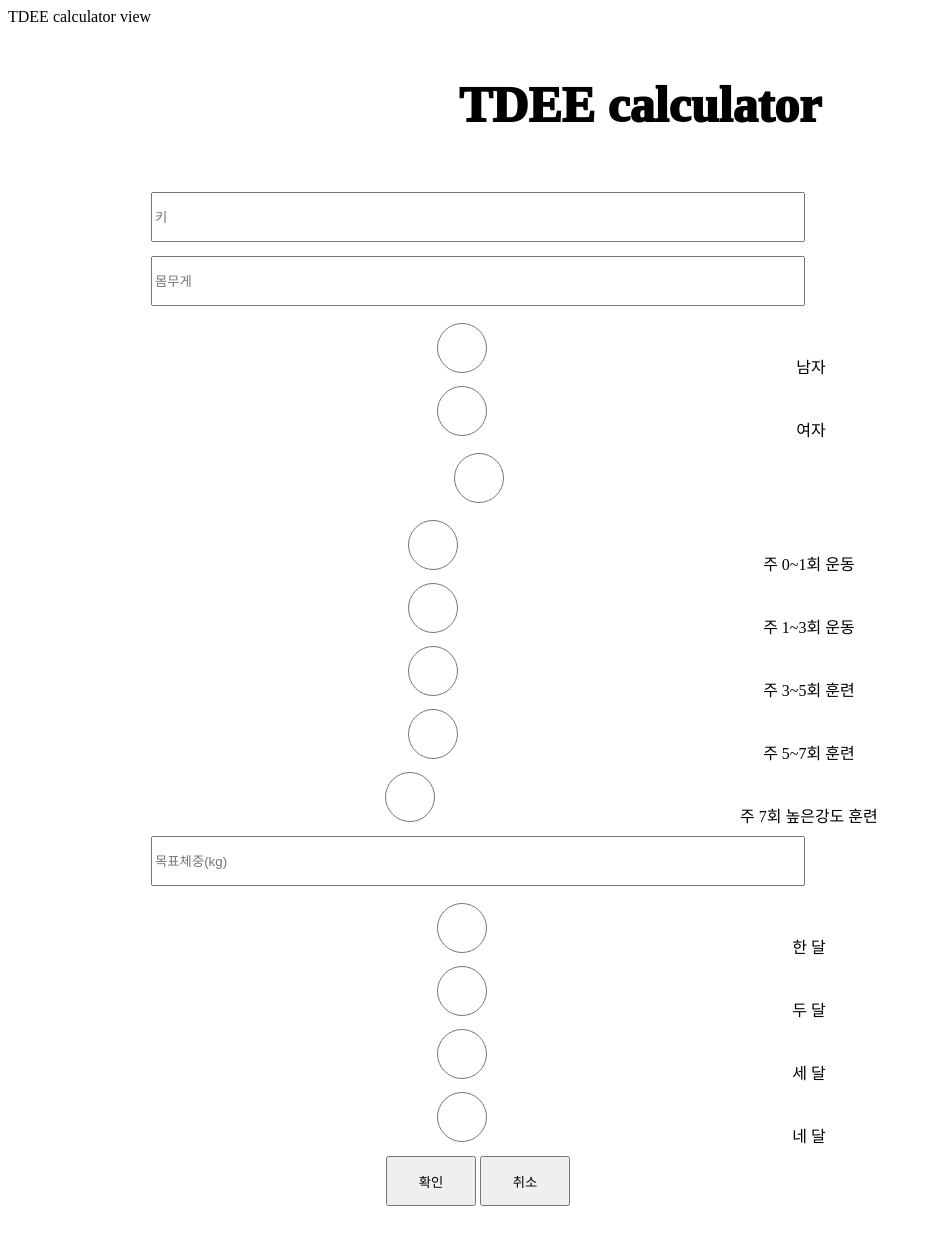
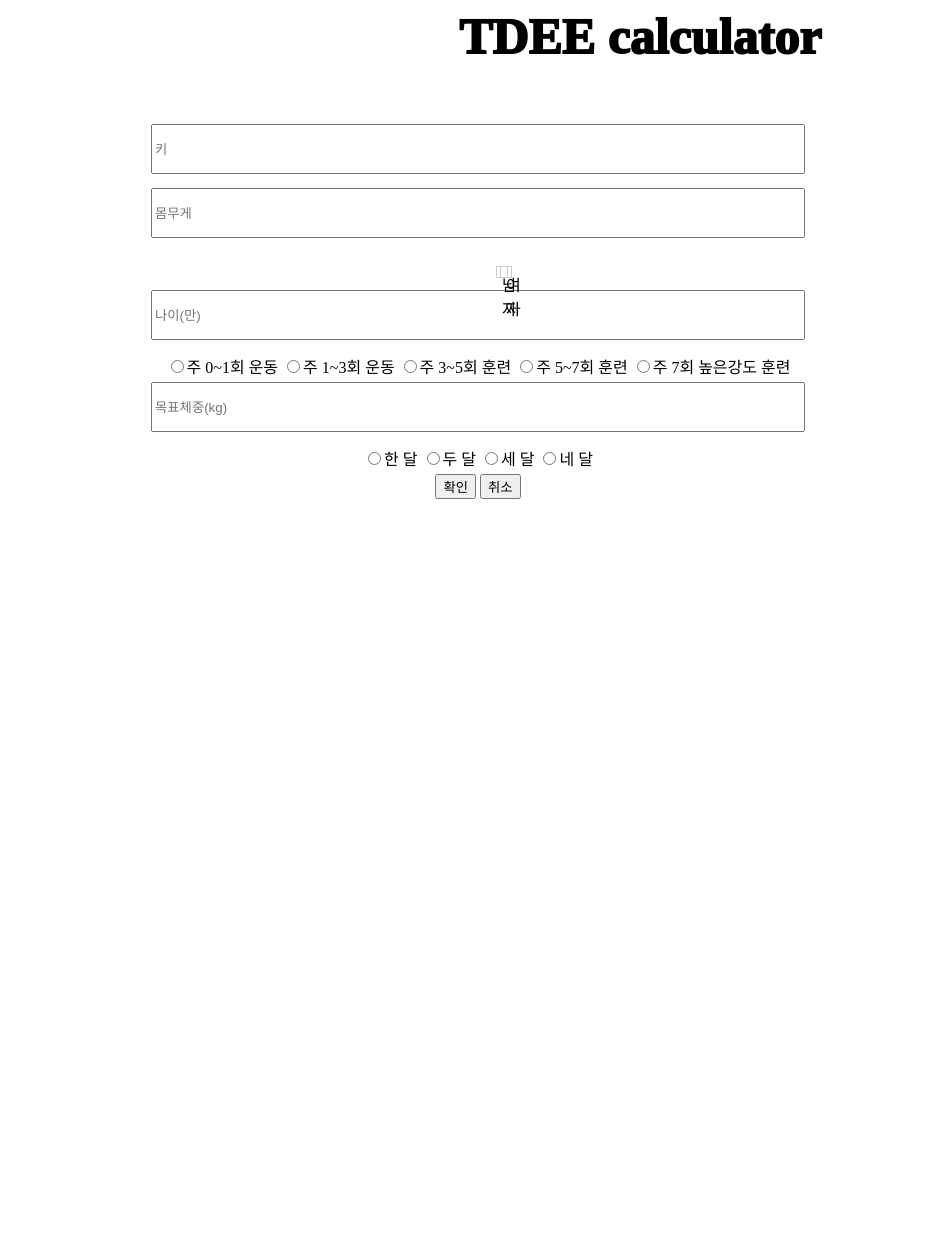
Before and after one commit to j03y14/flagtag, a PHP site: page /view/TDEEcal.php in a window 1280 px wide. Shown: the whole page, without its empty margins (0-932 px from the left). After the commit the page ends 499 px from the top, so only its background shows below. Run offline with PHP 8.4, Linux system fonts and the light colour scheme.

Commit message:
tdee calulator 결과 맞게 나오게 함 css 바꿈

```diff
--- /dev/null
+++ b/css/TDEEcal.css
@@ -0,0 +1,52 @@
+tr{
+  text-align: center;
+
+}
+
+p{
+  text-align: center;
+  font-weight: 1000;
+  font-size: 50px;
+}
+
+.intClass{
+  width: 70%;
+  height: 50px;
+  display: inline-block;
+  margin-bottom: 10px;
+}
+
+.labelClass{
+  font-weight: 700;
+  font-size: 25px;
+}
+
+#sex>ul{
+
+}
+#sex>li{
+  display: inline-block;
+  position:relative;
+}
+#sex input, #sex label{
+  display: block;
+  position:absolute;
+  top:0;
+  left:0;
+  right:0;
+  bottom:0;
+  width: 30%;
+}
+#sex input[type="radio"] {
+    opacity:0.011;
+    z-index:100;
+}
+#sex input[type="radio"]:checked + label {
+    background:grey;
+}
+#sex label {
+     padding:5px;
+     border:1px solid #CCC;
+     cursor:pointer;
+     z-index:90;
+}
--- a/css/join.css
+++ b/css/join.css
@@ -1,6 +1,5 @@
 tr{
   text-align: center;
-
 }
 input{
   width: 70%;
--- a/index.php
+++ b/index.php
@@ -23,7 +23,7 @@
   <link rel="stylesheet" href="/css/header.css">
   <link rel="stylesheet" href="/css/loginHeader.css">
   <link rel="stylesheet" href="/css/mainFrame.css">
-  <link rel="stylesheet" href="/css/join.css">
+
 
   <link href="https://fonts.googleapis.com/css?family=Nanum+Brush+Script&amp;subset=korean" rel="stylesheet">
   <style media="screen">
--- a/model/dbConnect.php
+++ b/model/dbConnect.php
@@ -1,3 +1,3 @@
 <?php
-  $flagtagdb = mysqli_connect("localhost", "flagtag", "john6549", "flagtag");
+  $flagtagdb = mysqli_connect("localhost", "root", "jy1284", "flagtag");
  ?>
--- a/model/join.php
+++ b/model/join.php
@@ -86,7 +86,7 @@
     ".$ONERM_deadlift;
     echo mysqli_error($flagtagdb);
   } else {
-    echo '<meta charset="utf-8"> 성공했습니다. <a href="/index.php">돌아가기</a>'
+    echo '<meta charset="utf-8"> 성공했습니다. <a href="/index.php">돌아가기</a>';
 
   }
  ?>
--- a/view/TDEEcal.php
+++ b/view/TDEEcal.php
@@ -1,29 +1,6 @@
-TDEE calculator view
-
-
-<HEAD><meta charset="utf-8">
-  <TITLE>join</TITLE>
-
-  <style>
-    tr{
-      text-align: center;
-
-    }
-    input{
-      width: 70%;
-      height: 50px;
-      display: inline-block;
-      margin-bottom: 10px;
-    }
-    .button{
-      width:90px;
-    }
-    p{
-      text-align: center;
-      font-weight: 1000;
-      font-size: 50px;
-    }
-  </style>
+<HEAD>
+  <meta charset="utf-8">
+  <link rel="stylesheet" href="/css/TDEEcal.css">
 </HEAD>
 
 <body>
@@ -32,26 +9,34 @@
      <table width="940" style="padding:5px 0 5px 0; ">
        <tr>
          <td>
-            <input type="int" placeholder ="키" name="calculator_height">
+            <input class="intClass" type="int" placeholder ="키" name="calculator_height">
          </td>
        </tr>
 
        <tr>
          <td>
-           <input type="int" placeholder ="몸무게" name="calculator_weight">
+           <input class="intClass" type="int" placeholder ="몸무게" name="calculator_weight">
          </td>
        </tr>
 
        <tr>
          <td>
-           <input type="radio" name="calculator_sex" value="male"> 남자
-           <input type="radio" name="calculator_sex" value="female"> 여자
+           <ul id="sex">
+             <li>
+               <input type="radio" id="calculator_sex_male"name="calculator_sex" value="male">
+               <label for="calculator_sex_male">남자</label>
+             </li>
+             <li>
+               <input type="radio" id="calculator_sex_female"name="calculator_sex" value="female">
+               <label for="calculator_sex_female">여자</label>
+             </li>
+           </ul>
          </td>
        </tr>
 
        <tr>
          <td>
-           <input type="radio" placeholder ="나이(만)" name="calculator_age">
+           <input class="intClass" type="int" placeholder ="나이(만)" name="calculator_age">
          </td>
        </tr>
 
@@ -68,7 +53,7 @@
        </tr>
        <tr>
          <td>
-           <input type="int" placeholder ="목표체중(kg)" name="calculator_goalweight">
+           <input class="intClass" type="int" placeholder ="목표체중(kg)" name="calculator_goalweight">
          </td>
        </tr>
 
--- a/view/TDEEcal_login.php
+++ b/view/TDEEcal_login.php
@@ -13,7 +13,7 @@
         <tr>
           <td>
             <label>아이디</label>
-            <input type="text" name="user_id">
+            <input id ="id"type="text" name="user_id">
           </td>
         </tr>
         <tr>
@@ -25,6 +25,8 @@
         <tr>
           <td>
             <input type="submit" id="submit"name="TDEEcal_login" value="로그인">
+            <br>
+            <a href="/view/TDEEcal.php">아니오. 나중에 로그인 하겠습니다.</a>
           </td>
         </tr>
       </table>
--- a/view/join.php
+++ b/view/join.php
@@ -9,7 +9,7 @@
 
 -->
 <HEAD>
-
+  <link rel="stylesheet" href="/css/join.css">
 
   <script type="text/javascript">
     function checkID(){
--- a/view/login.php
+++ b/view/login.php
@@ -11,7 +11,7 @@
         <tr>
           <td>
             <label>아이디</label>
-            <input type="text" name="user_id">
+            <input id="id" type="text" name="user_id">
           </td>
         </tr>
         <tr>
```
Also changed, not shown: css/login.css (+7 -4 lines), model/TDEEcal.php (+11 -13 lines).
